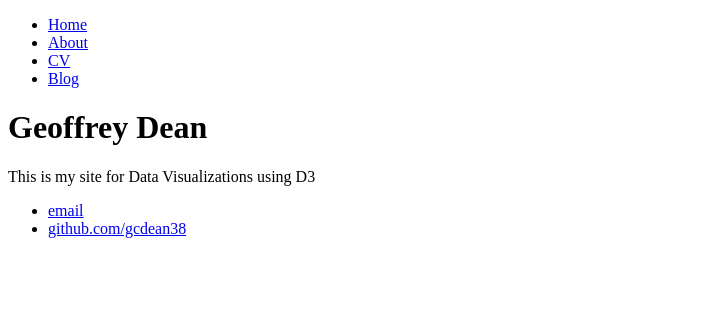
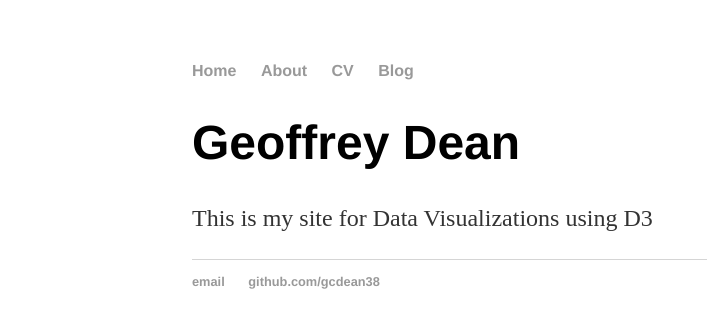
Before and after one commit to jld23/D3_Code, a Jekyll site: the page index.html, which Jekyll copies as it is, in a window 1280 px wide. Shown: the top 328 px of the page, without its empty margins (0-707 px from the left). Built offline with Jekyll 4.4.1, drawn with Linux system fonts in a browser that asks for light colours.

Commit message:
attempt to get css link to work

```diff
--- a/index.html
+++ b/index.html
@@ -3,7 +3,7 @@
 	<head>
 		<title>Geoffrey Dean</title>
 		<!-- link to main stylesheet -->
-		<link rel="stylesheet" type="text/css" href="D3_Code/css/main.css">
+		<link rel="stylesheet" type="text/css" href="/css/main.css">
 	</head>
 	<body>
 		<nav>
```
